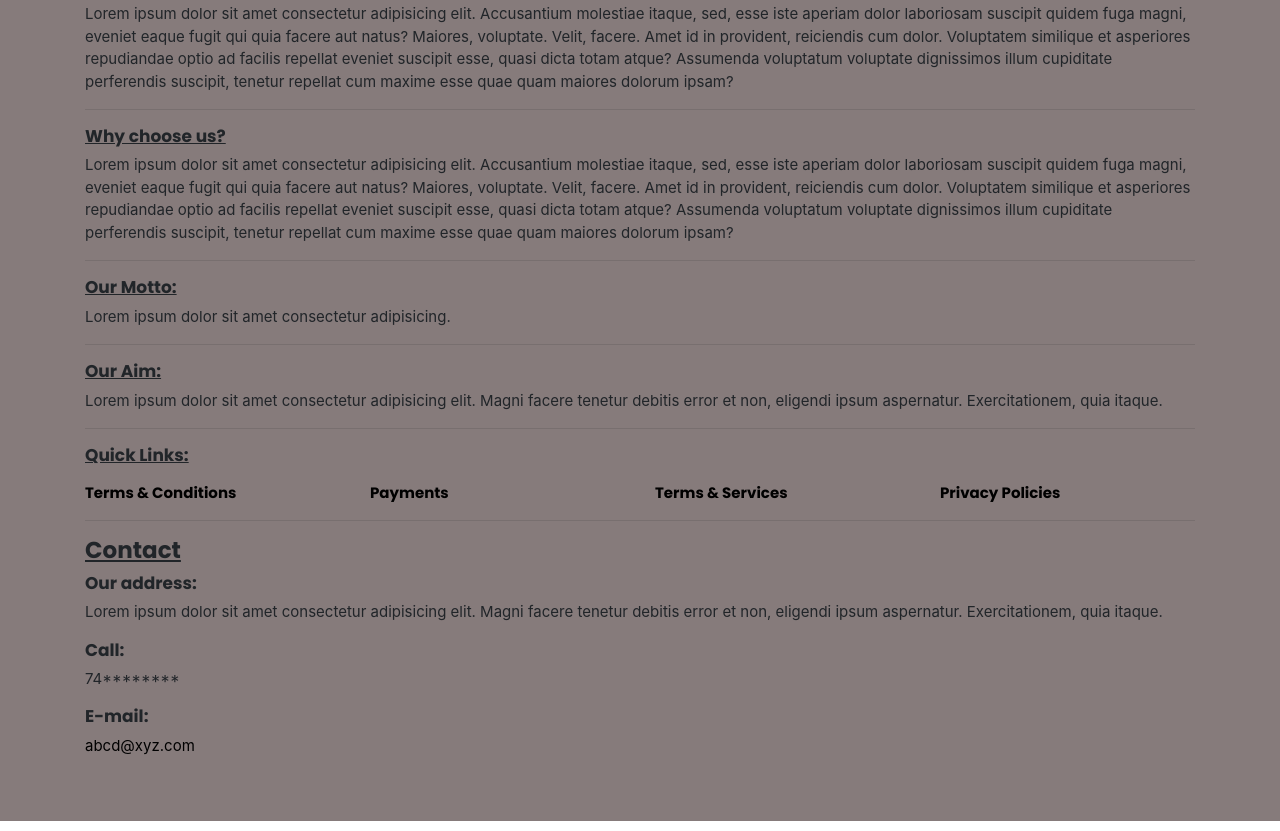
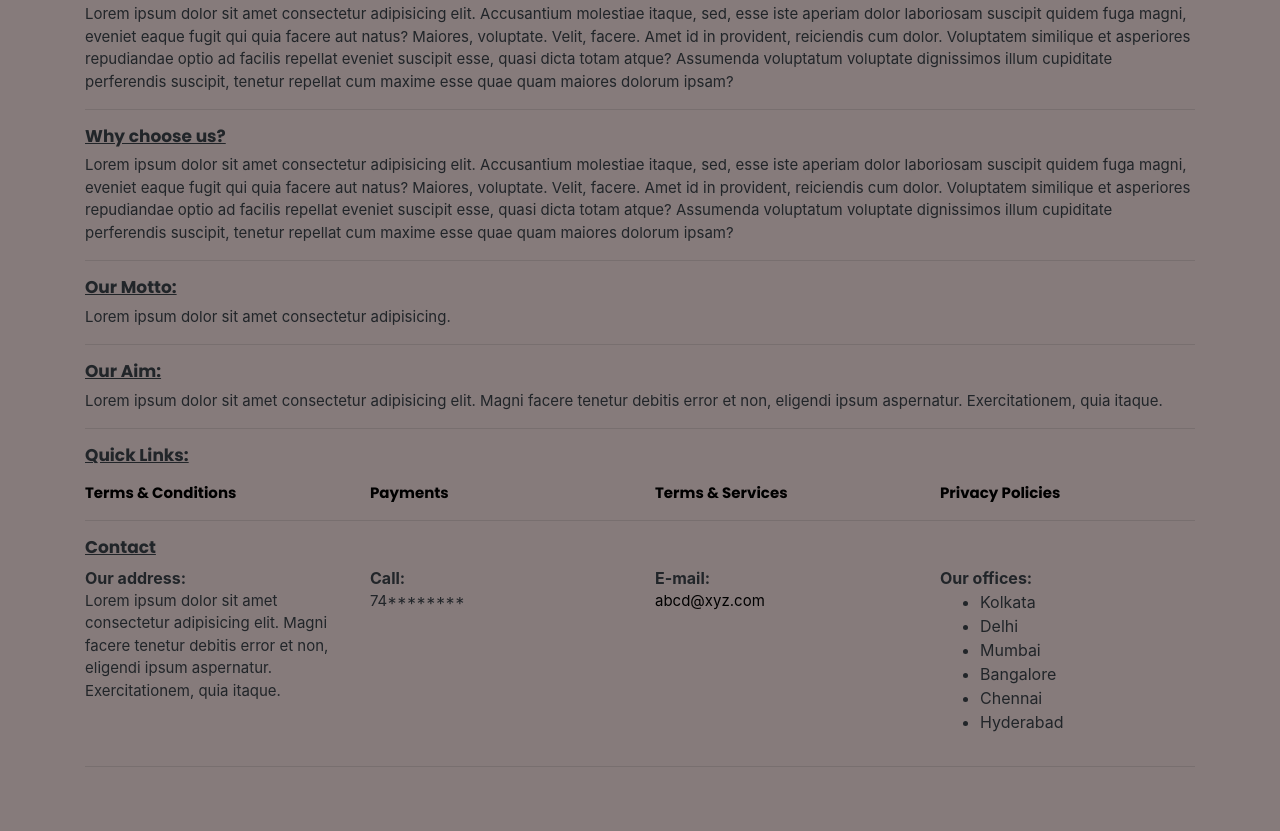
Before and after one commit to sscodes/EduTech, a plain HTML site: page index.html in a window 1280 px wide. Shown: the part 7022-7853 px from the top of the page. Drawn offline with nearby package versions, Linux system fonts and the light colour scheme.

Commit message:
Update index.html

```diff
--- a/index.html
+++ b/index.html
@@ -854,26 +854,47 @@
             <h5><u>Quick Links:</u></h5>
           </div>
           <div class="col-md-3" style="font-family: 'Poppins', sans-serif; font-size: 15px;">
-            <a href="#" style="color: #000; text-decoration: none;">Terms & Conditions</a>
+            <a href="#" style="color: #000;">Terms & Conditions</a>
           </div>
           <div class="col-md-3" style="font-family: 'Poppins', sans-serif; font-size: 15px;">
-            <a href="#" style="color: #000; text-decoration: none;">Payments</a>
+            <a href="#" style="color: #000;">Payments</a>
           </div>
           <div class="col-md-3" style="font-family: 'Poppins', sans-serif; font-size: 15px;">
-            <a href="#" style="color: #000; text-decoration: none;">Terms & Services</a>
+            <a href="#" style="color: #000;">Terms & Services</a>
           </div>
           <div class="col-md-3" style="font-family: 'Poppins', sans-serif; font-size: 15px;">
-            <a href="#" style="color: #000; text-decoration: none;">Privacy Policies</a>
+            <a href="#" style="color: #000;">Privacy Policies</a>
           </div>
           <div class="col-12 btmnav">
             <hr/>
-            <h4 style="font-family: 'Poppins', sans-serif; font-size: 23px;"><u>Contact</u></h4>
-            <h5>Our address:</h5>
+            <h5 style="font-family: 'Poppins', sans-serif;"><u>Contact</u></h5>
+          </div>
+          <div class="col-md-3 btmnav">
+            <b>Our address:</b>
             <p>Lorem ipsum dolor sit amet consectetur adipisicing elit. Magni facere tenetur debitis error et non, eligendi ipsum aspernatur. Exercitationem, quia itaque.</p>
-            <h5>Call:</h5>
+          </div>
+          <div class="col-md-3 col-sm-6 btmnav">
+            <b>Call:</b>
             <p>74********</p>
-            <h5>E-mail:</h5>
-            <p><a href="#" style="color: #000; text-decoration: none;">abcd@xyz.com</a></p>
+          </div>
+          <div class="col-md-3 col-sm-6 btmnav">
+            <b>E-mail:</b>
+            <p><a href="#" style="color: #000;">abcd@xyz.com</a></p>
+          </div>
+          <div class="col-md-3 btmnav">
+            <b>Our offices:</b>
+            <ul>
+              <li>Kolkata</li>
+              <li>Delhi</li>
+              <li>Mumbai</li>
+              <li>Bangalore</li>
+              <li>Chennai</li>
+              <li>Hyderabad</li>
+            </ul>
+          </div>
+          <div class="col-12">
+            <hr/>
+
           </div>
         </div>
       </div>
```
